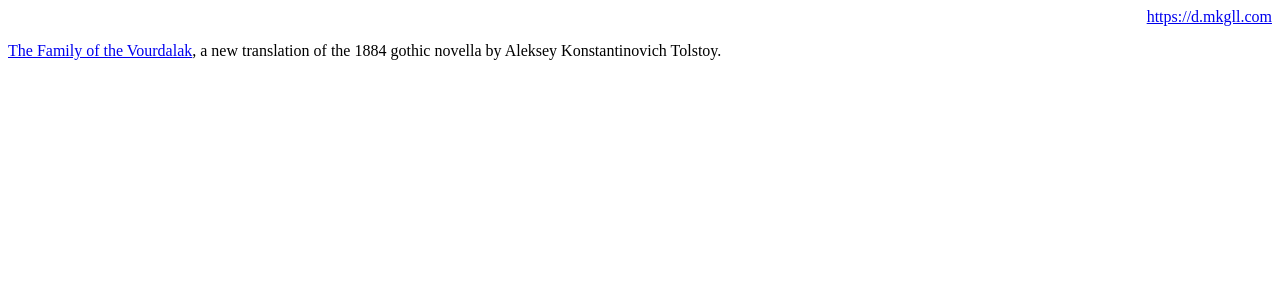
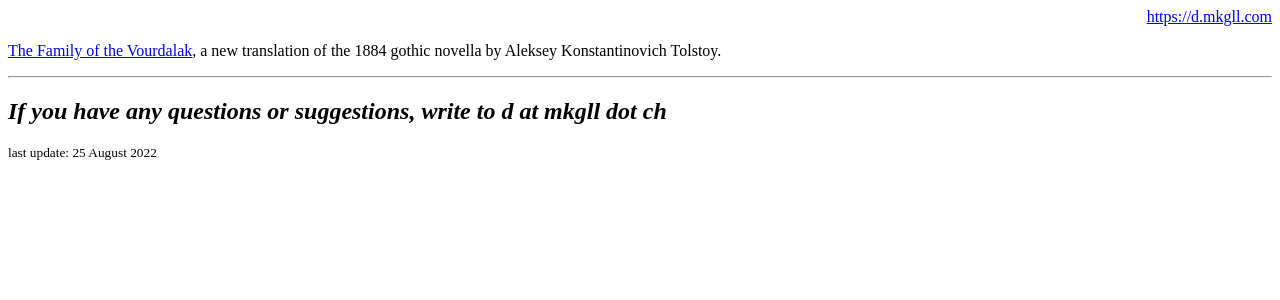
Before and after one commit to dmkgll/dmkgll, a Jekyll site: the page built from index.md, in a window 1280 px wide. Shown: the top 300 px of the page. Built offline with Jekyll 4.4.1, drawn with Linux system fonts in a browser that asks for light colours.

Commit message:
Update index.md

```diff
--- a/index.md
+++ b/index.md
@@ -7,3 +7,10 @@ layout: index
 "><a href="/">https://d.mkgll.com</a></p>
 
 [The Family of the Vourdalak](vd), a new translation of the 1884 gothic novella by Aleksey Konstantinovich Tolstoy.
+
+---
+
+*If you have any questions or suggestions, write to d at mkgll dot ch*
+---
+
+<small>last update: 25 August 2022</small>
```
